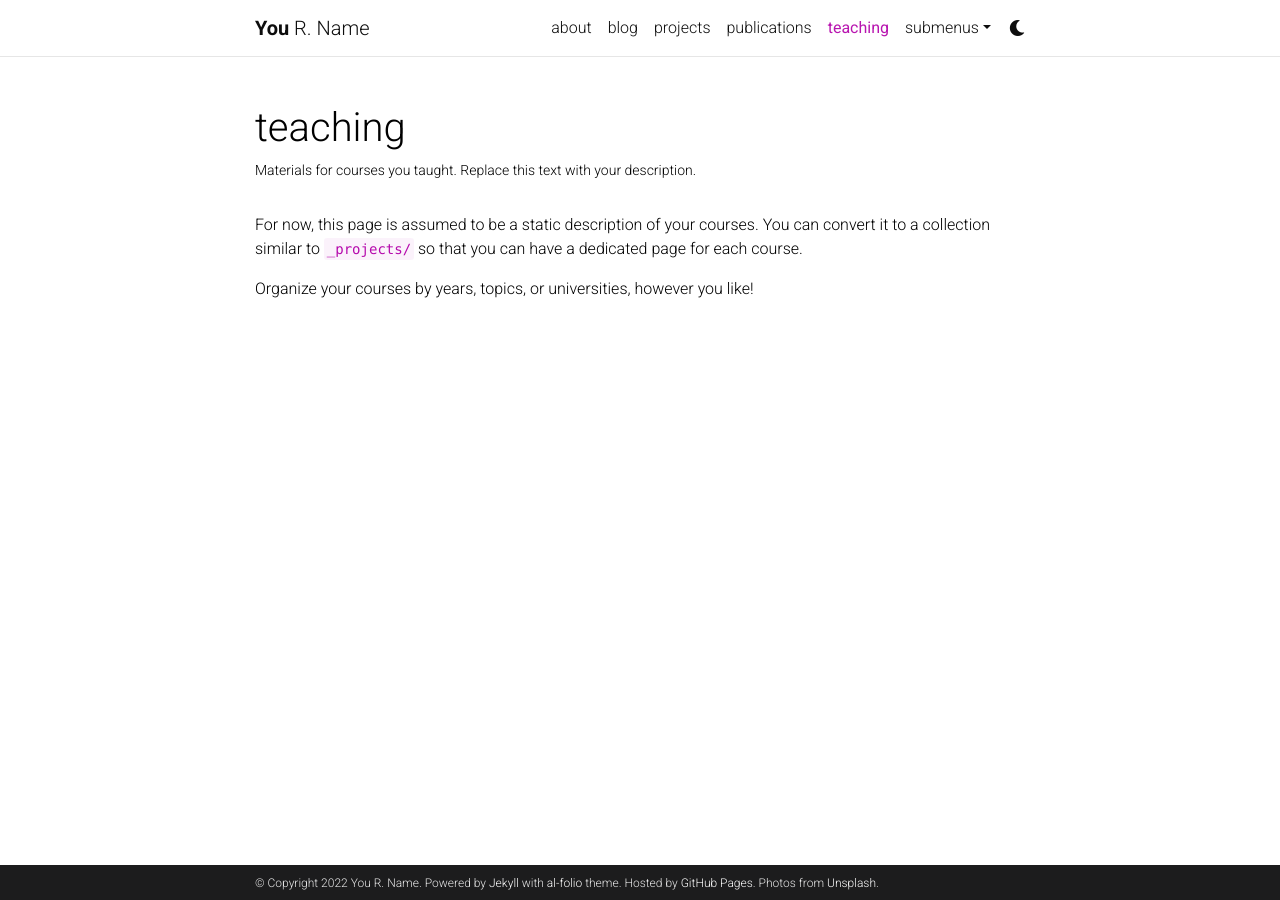
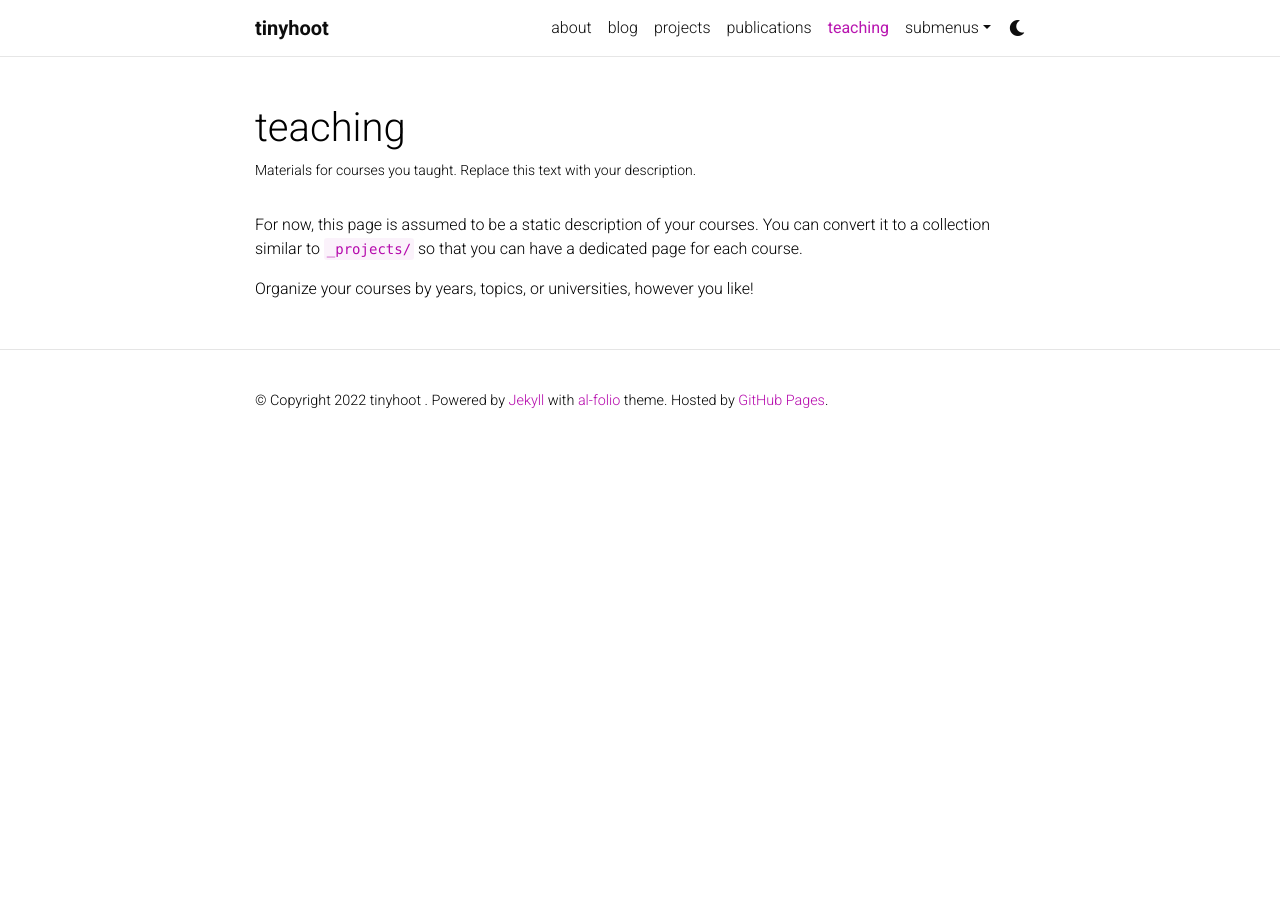
Before and after one commit to tinyhoot/tinyhoot.github.io, a Jekyll site: the page built from _pages/teaching.md, in a window 1280 px wide. Built offline with Jekyll 4.4.1, drawn with Linux system fonts in a browser that asks for light colours; comment, search, counter and statistics services are not loaded; a style sheet for code colours, icons or effects is not loaded.

Commit message:
Update _config.yml

```diff
--- a/_config.yml
+++ b/_config.yml
@@ -3,16 +3,15 @@
 # -----------------------------------------------------------------------------
 
 title: blank # the website title (if blank, full name will be used instead)
-first_name: You
-middle_name: R.
-last_name: Name
-email: you@example.com
+first_name: tinyhoot
+middle_name:
+last_name:
+email:
 description: > # the ">" symbol means to ignore newlines until "footer_text:"
   A simple, whitespace theme for academics. Based on [*folio](https://github.com/bogoli/-folio) design.
 footer_text: >
   Powered by <a href="https://jekyllrb.com/" target="_blank">Jekyll</a> with <a href="https://github.com/alshedivat/al-folio">al-folio</a> theme.
   Hosted by <a href="https://pages.github.com/" target="_blank">GitHub Pages</a>.
-  Photos from <a href="https://unsplash.com" target="_blank">Unsplash</a>.
 keywords: jekyll, jekyll-theme, academic-website, portfolio-website  # add your own keywords or leave empty
 
 lang: en # the language of your site (for example: en, fr, cn, ru, etc.)
@@ -29,14 +28,14 @@ impressum_path:  # set to path to include impressum link in the footer, use the
 # will use title and url fields
 # Take a look to https://github.com/jekyll/jekyll-feed for more customization
 
-rss_icon: true
+rss_icon: false
 
 # -----------------------------------------------------------------------------
 # Layout
 # -----------------------------------------------------------------------------
 
 navbar_fixed: true
-footer_fixed: true
+footer_fixed: false
 
 # Dimensions
 max_width: 800px
@@ -55,7 +54,7 @@ og_image: # The site-wide (default for all links) Open Graph preview image
 # Social integration
 # -----------------------------------------------------------------------------
 
-github_username: # your GitHub user name
+github_username: tinyhoot # your GitHub user name
 gitlab_username: # your GitLab user name
 twitter_username: # your Twitter handle
 linkedin_username: # your LinkedIn user name
@@ -73,7 +72,6 @@ dblp_url: # your DBLP profile url
 stackoverflow_id: #your stackoverflow id
 
 contact_note: >
-  You can even add a little note about which of these is the best way to reach you.
 
 google_analytics:  # your google-analytics ID (format: UA-XXXXXXXXX)
 google_site_verification:  # your google-site-verification ID (Google Search Console)
@@ -112,10 +110,10 @@ collections:
   news:
     defaults:
       layout: post
-    output: true
+    output: false
     permalink: /news/:path/
   projects:
-    output: true
+    output: false
     permalink: /projects/:path/
 
 news_limit: 5
```
